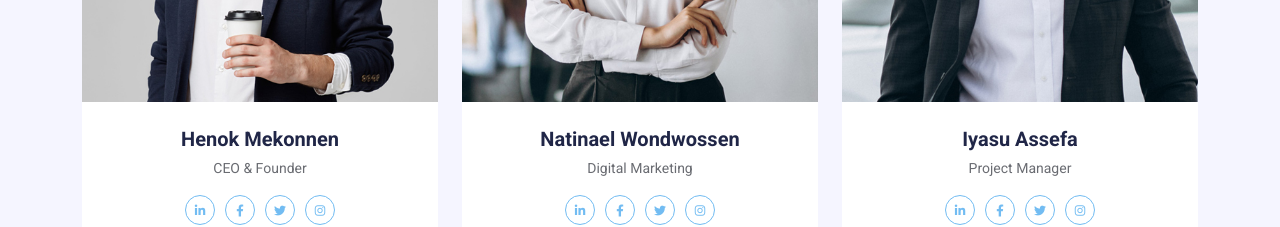
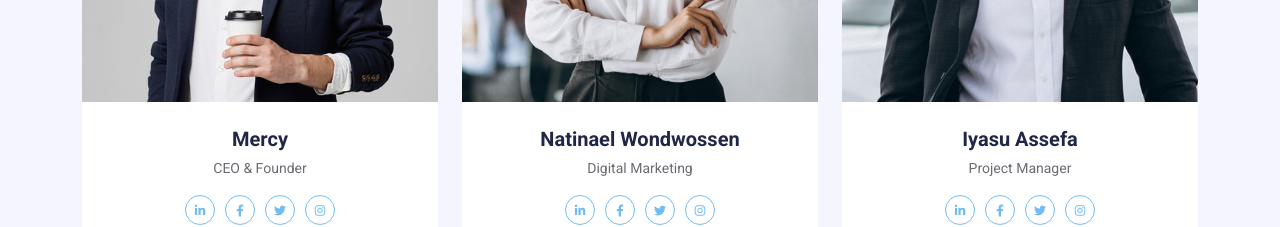
Before and after one commit to Kidd254/Gracious_Smile_Website, a Next.js app: page /team in a window 1280 px wide. Shown: the part 960-1187 px from the top of the page. Built offline with nearby package versions, Linux system fonts and the light colour scheme.

Commit message:
Modify the team leaders section

```diff
--- a/components/Team/TeamMemberContact.js
+++ b/components/Team/TeamMemberContact.js
@@ -18,7 +18,7 @@ const TeamMemberContact = () => {
                 </div>
 
                 <div className="team-content">
-                  <h3>Henok Mekonnen</h3>
+                  <h3>Mercy</h3>
                   <span>CEO & Founder</span>
 
                   <ul className="team-social">
@@ -194,7 +194,7 @@ const TeamMemberContact = () => {
             <div className="col-lg-4 col-md-6">
               <div className="team-item-area">
                 <div className="team-image">
-                  <img src="/images/team/6.jpg" alt="image" />
+                  <img src="/images/team/6.JPG" alt="image" />
                 </div>
 
                 <div className="team-content">
```
